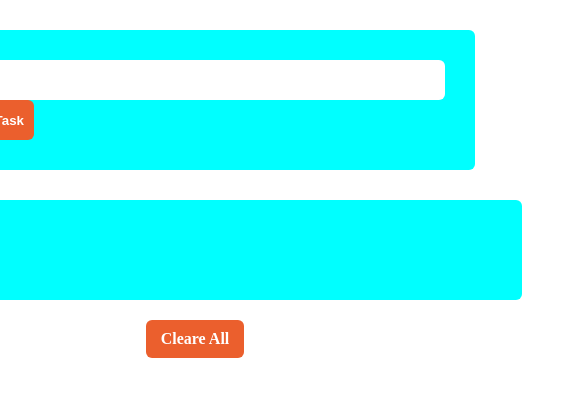
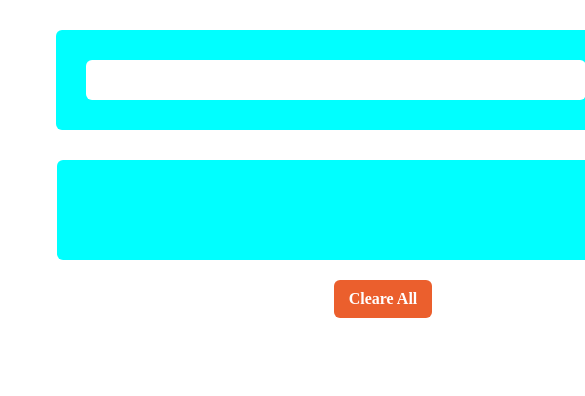
Before and after one commit to amlou456/To-do-app, a plain HTML site: page index.html in a window 390 px wide. Shown: the top 396 px of the page, 585 px wide, since content can reach past the window. Drawn offline with Linux system fonts and the light colour scheme.

Commit message:
Update styles.css

```diff
--- a/css/styles.css
+++ b/css/styles.css
@@ -9,6 +9,15 @@
   flex-direction: column;
   align-items: center;
   margin-top: 30px;
+}
+
+@media (max-width: 750px) {
+  .container {
+    width: 750px;
+    display: flex;
+    flex-direction: column;
+    flex-wrap: wrap;
+  }
 }
 
 .container .form {
```
